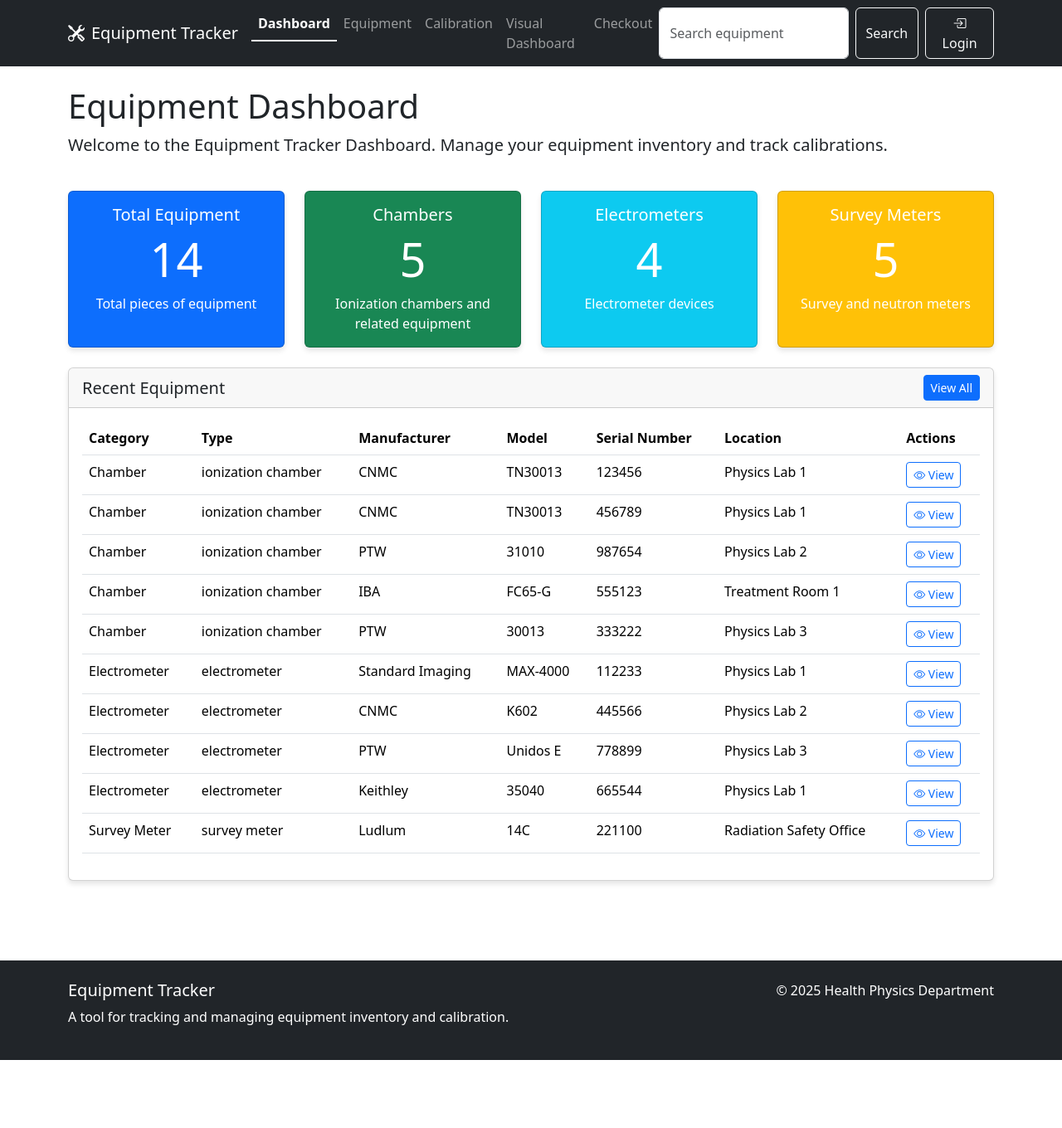
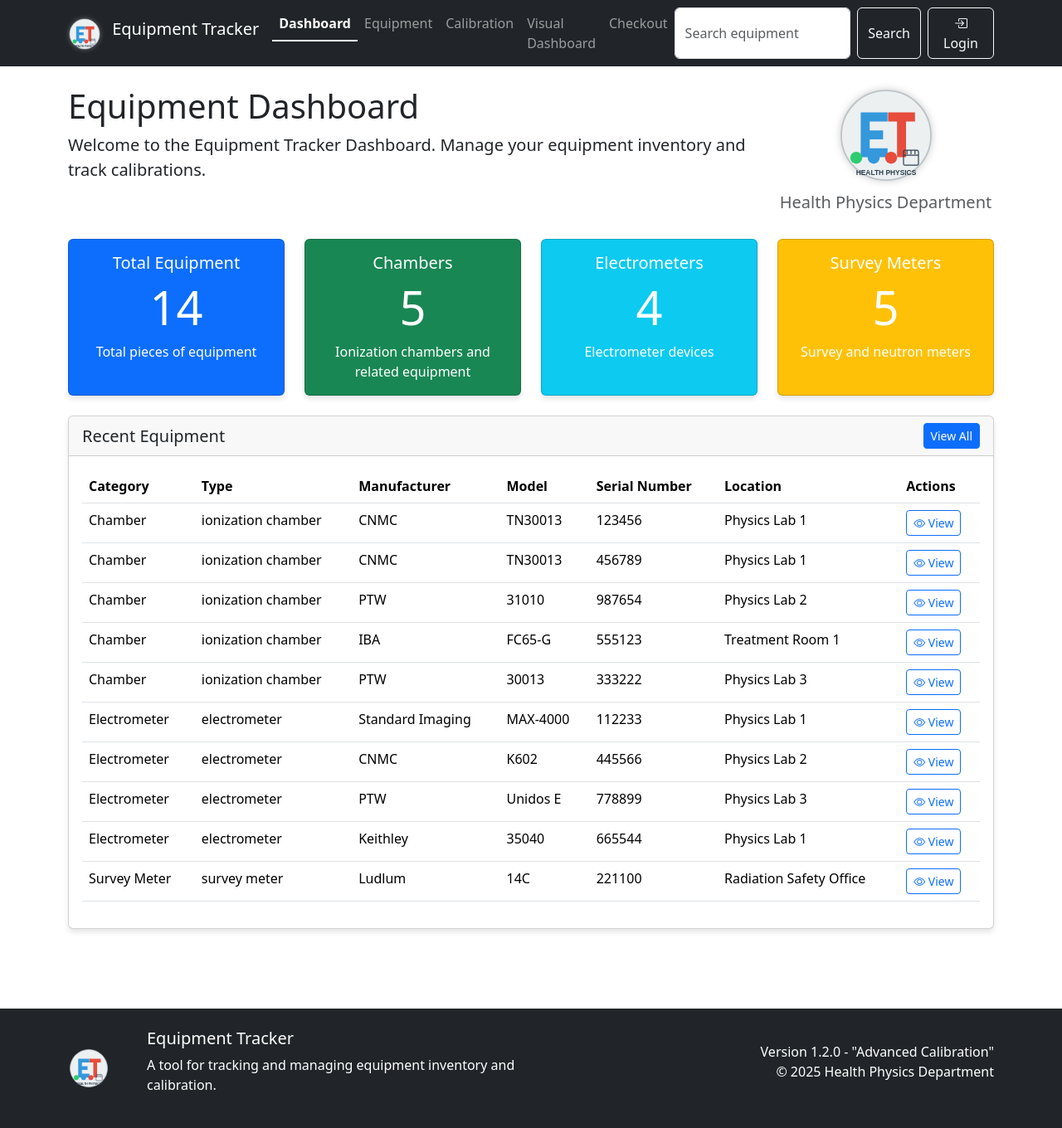
Before and after one commit to Ara-Alexandrian/equipment-tracker, a Flask app: page / in a window 1280 px wide. Shown: the whole page at 83% size. Before the commit the page ends 1278 px from the top, so only its background shows below. Run offline with Flask 3, Linux system fonts and the light colour scheme.

Commit message:
Add logo to dashboard UI
- Created SVG logo and favicon for the application\n- Added logo to navbar, dashboard, and footer\n- Enhanced styling with hover effects and animations\n- Added version indicator in footer

```diff
--- a/app/static/css/style.css
+++ b/app/static/css/style.css
@@ -1,4 +1,25 @@
 /* Custom styles for Equipment Tracker */
+
+/* Logo styling */
+.navbar-brand img {
+    filter: drop-shadow(0 0 3px rgba(255, 255, 255, 0.3));
+    transition: transform 0.3s ease;
+}
+
+.navbar-brand:hover img {
+    transform: scale(1.05);
+}
+
+.dashboard-logo {
+    filter: drop-shadow(0 0 5px rgba(0, 0, 0, 0.2));
+    animation: float 6s ease-in-out infinite;
+}
+
+@keyframes float {
+    0% { transform: translateY(0px); }
+    50% { transform: translateY(-10px); }
+    100% { transform: translateY(0px); }
+}
 
 /* Main layout */
 body {
--- a/app/templates/base.html
+++ b/app/templates/base.html
@@ -4,6 +4,7 @@
     <meta charset="UTF-8">
     <meta name="viewport" content="width=device-width, initial-scale=1.0">
     <title>{% block title %}Equipment Tracker{% endblock %}</title>
+    <link rel="icon" href="{{ url_for('static', filename='img/favicon.svg') }}" type="image/svg+xml">
     <link href="https://cdn.jsdelivr.net/npm/bootstrap@5.3.0-alpha1/dist/css/bootstrap.min.css" rel="stylesheet">
     <link rel="stylesheet" href="https://cdn.jsdelivr.net/npm/bootstrap-icons@1.10.3/font/bootstrap-icons.css">
     <link rel="stylesheet" href="{{ url_for('static', filename='css/style.css') }}">
@@ -13,7 +14,8 @@
     <nav class="navbar navbar-expand-lg navbar-dark bg-dark">
         <div class="container">
             <a class="navbar-brand" href="{{ url_for('index') }}">
-                <i class="bi bi-tools me-2"></i>Equipment Tracker
+                <img src="{{ url_for('static', filename='img/logo.svg') }}" alt="Equipment Tracker Logo" height="40" class="d-inline-block align-text-top me-2">
+                Equipment Tracker
             </a>
             <button class="navbar-toggler" type="button" data-bs-toggle="collapse" data-bs-target="#navbarNav">
                 <span class="navbar-toggler-icon"></span>
@@ -96,12 +98,16 @@
 
     <footer class="bg-dark text-white py-4 mt-5">
         <div class="container">
-            <div class="row">
-                <div class="col-md-6">
+            <div class="row align-items-center">
+                <div class="col-md-1 d-none d-md-block">
+                    <img src="{{ url_for('static', filename='img/logo.svg') }}" alt="Equipment Tracker Logo" height="50">
+                </div>
+                <div class="col-md-5">
                     <h5>Equipment Tracker</h5>
                     <p>A tool for tracking and managing equipment inventory and calibration.</p>
                 </div>
                 <div class="col-md-6 text-md-end">
+                    <p class="mb-0">Version 1.2.0 - "Advanced Calibration"</p>
                     <p>&copy; {{ now.year }} Health Physics Department</p>
                 </div>
             </div>
--- a/app/templates/dashboard/index.html
+++ b/app/templates/dashboard/index.html
@@ -4,9 +4,13 @@
 
 {% block content %}
 <div class="row mb-4">
-    <div class="col-md-12">
+    <div class="col-md-9">
         <h1>Equipment Dashboard</h1>
         <p class="lead">Welcome to the Equipment Tracker Dashboard. Manage your equipment inventory and track calibrations.</p>
+    </div>
+    <div class="col-md-3 text-center">
+        <img src="{{ url_for('static', filename='img/logo.svg') }}" alt="Equipment Tracker Logo" class="img-fluid dashboard-logo" style="max-height: 120px;">
+        <h5 class="mt-2 text-muted">Health Physics Department</h5>
     </div>
 </div>
 
```
Also changed, not shown: app/static/img/favicon.svg (added), app/static/img/logo.svg (added).
